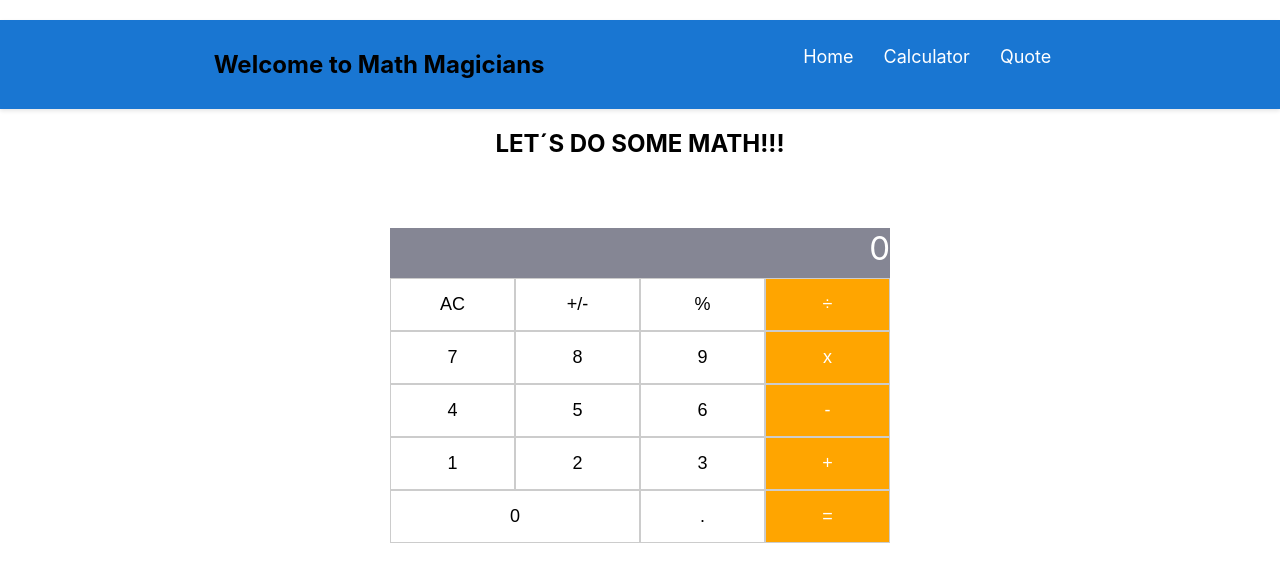
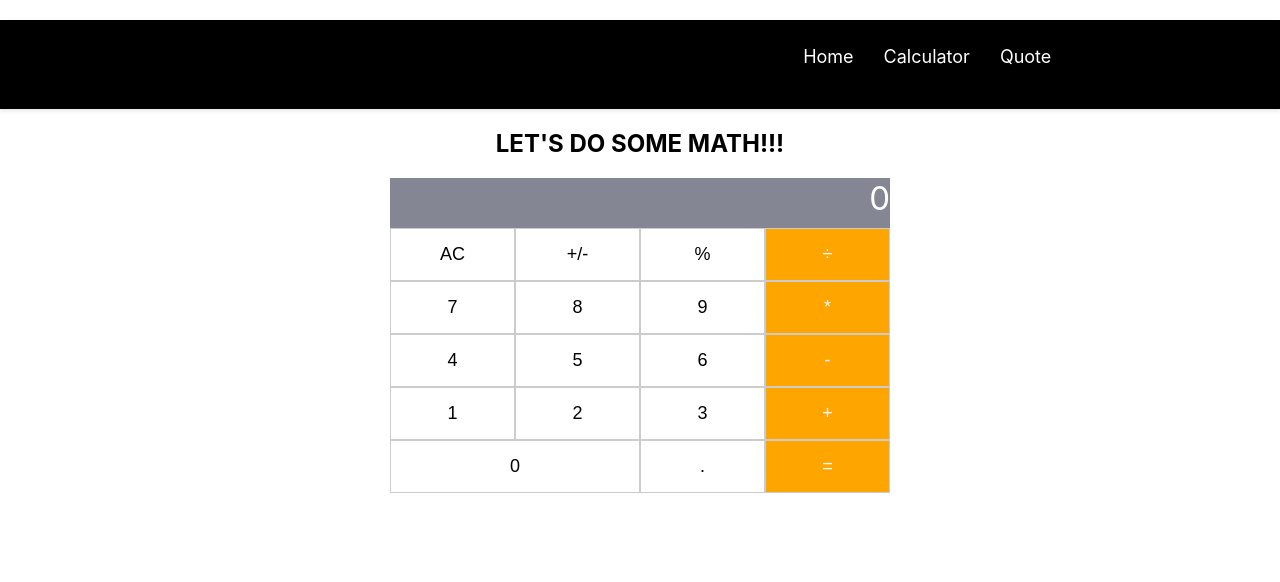
Before and after one commit to jlberbesi/Math-magicians, a React (Create React App) app: page /calculator in a window 1280 px wide. Shown: the top 582 px of the page. Built offline with nearby package versions, Linux system fonts and the light colour scheme.

Commit message:
Add Test and linter corrrections

```diff
--- a/package.json
+++ b/package.json
@@ -10,6 +10,7 @@
     "prop-types": "^15.8.1",
     "react": "^18.2.0",
     "react-dom": "^18.2.0",
+    "react-router-dom": "^6.15.0",
     "react-scripts": "^5.0.1",
     "web-vitals": "^2.1.4"
   },
--- a/src/App.css
+++ b/src/App.css
@@ -2,7 +2,7 @@
 .nav {
   display: flex;
   justify-content: space-evenly;
-  background-color: #1976d2;
+  background-color: black;
   padding: 10px;
   box-shadow: 0 2px 4px rgba(0, 0, 0, 0.1);
 }
--- a/src/App.js
+++ b/src/App.js
@@ -1,5 +1,6 @@
 import React from 'react';
 import './App.css';
+// eslint-disable-next-line import/no-extraneous-dependencies
 import {
   BrowserRouter as Router, Route, Routes, Link,
 } from 'react-router-dom';
--- a/src/CalculatorPage.js
+++ b/src/CalculatorPage.js
@@ -1,13 +1,11 @@
 import React from 'react';
-import Calculator from './Components/Calculator';
+import Calculator from './components/Calculator';
 
-function CalculatorPage() {
-  return (
-    <div className="page">
-      <h2>LET´S DO SOME MATH!!!</h2>
-      <Calculator />
-    </div>
-  );
-}
+const CalculatorPage = () => (
+  <div className="page">
+    <h2>LET&apos;S DO SOME MATH!!!</h2>
+    <Calculator />
+  </div>
+);
 
 export default CalculatorPage;
--- a/src/Home.css
+++ b/src/Home.css
@@ -1,7 +1,7 @@
 
 .page-container {
   max-width: 800px;
-    margin: 0 auto;
+  margin: 9vw auto;
   padding: 20px;
   background-color: #fff;
   box-shadow: 0 4px 8px rgba(0, 0, 0, 0.1);
--- a/src/Home.js
+++ b/src/Home.js
@@ -1,13 +1,11 @@
 import React from 'react';
 import './Home.css';
 
-function Home() {
-  return (
-    <div className="page-container">
-      <h1>Welcome to our page!</h1>
-      <p>A simple calculator app and a collection of fun quotes.</p>
-    </div>
-  );
-}
+const Home = () => (
+  <div className="page-container">
+    <h1>Welcome to our page!</h1>
+    <p>A simple calculator app and a collection of fun quotes.</p>
+  </div>
+);
 
 export default Home;
--- a/src/QuotePage.js
+++ b/src/QuotePage.js
@@ -1,14 +1,12 @@
 import React from 'react';
-import QuoteDisplay from './Components/QuoteDisplay';
 import './QuotePage.css';
+import QuoteDisplay from './components/QuoteDisplay';
 
-function QuotePage() {
-  return (
-    <div className="page">
-      <h2>Fun quote of the Day!</h2>
-      <QuoteDisplay />
-    </div>
-  );
-}
+const QuotePage = () => (
+  <div className="page">
+    <h2>Fun quote of the Day!</h2>
+    <QuoteDisplay />
+  </div>
+);
 
 export default QuotePage;
--- a/src/components/Calculator.css
+++ b/src/components/Calculator.css
@@ -1,8 +1,7 @@
 .calculator {
   width: 500px;
   margin: 0 auto;
-  margin-top: 50px;
-  padding: 20px;
+  padding: 0 20px;
   display: flex;
   flex-direction: column;
   align-items: center;
--- a/src/components/Calculator.js
+++ b/src/components/Calculator.js
@@ -13,34 +13,41 @@
     setCalculatorData(newCalculatorData);
   }
 
-  const buttonLayout = [
-    ['AC', '+/-', '%', '÷'],
-    ['7', '8', '9', 'x'],
-    ['4', '5', '6', '-'],
-    ['1', '2', '3', '+'],
-    ['0', '.', '='],
-  ];
-
   return (
     <div className="calculator">
       <div className="screen">
         {result}
       </div>
       <div className="buttons">
-        {buttonLayout.map((row, rowIndex) => (
-          // eslint-disable-next-line react/no-array-index-key
-          <div className="row" key={rowIndex}>
-            {row.map((label) => (
-              <Button
-                key={label}
-                label={label}
-                onClick={() => handleClick(label)}
-                special={label === '÷' || label === 'x' || label === '-' || label === '+' || label === '='}
-                doubleWidth={label === '0'}
-              />
-            ))}
-          </div>
-        ))}
+        <div className="row">
+          <Button label="AC" onClick={() => handleClick('AC')} />
+          <Button label="+/-" onClick={() => handleClick('+/-')} />
+          <Button label="%" onClick={() => handleClick('%')} />
+          <Button label="÷" special onClick={() => handleClick('÷')} />
+        </div>
+        <div className="row">
+          <Button label="7" onClick={() => handleClick('7')} />
+          <Button label="8" onClick={() => handleClick('8')} />
+          <Button label="9" onClick={() => handleClick('9')} />
+          <Button label="*" special onClick={() => handleClick('x')} />
+        </div>
+        <div className="row">
+          <Button label="4" onClick={() => handleClick('4')} />
+          <Button label="5" onClick={() => handleClick('5')} />
+          <Button label="6" onClick={() => handleClick('6')} />
+          <Button label="-" special onClick={() => handleClick('-')} />
+        </div>
+        <div className="row">
+          <Button label="1" onClick={() => handleClick('1')} />
+          <Button label="2" onClick={() => handleClick('2')} />
+          <Button label="3" onClick={() => handleClick('3')} />
+          <Button label="+" special onClick={() => handleClick('+')} />
+        </div>
+        <div className="row">
+          <Button label="0" doubleWidth onClick={() => handleClick('0')} />
+          <Button label="." onClick={() => handleClick('.')} />
+          <Button label="=" special onClick={() => handleClick('=')} />
+        </div>
       </div>
     </div>
   );
--- a/src/components/QuoteDisplay.js
+++ b/src/components/QuoteDisplay.js
@@ -6,7 +6,7 @@
   const [error, setError] = useState(null);
 
   useEffect(() => {
-    async function fetchQuote() {
+    const fetchQuote = async () => {
       try {
         const response = await fetch('https://api.api-ninjas.com/v1/quotes?category=funny', {
           method: 'GET',
@@ -18,14 +18,14 @@
         if (data.length > 0) {
           setQuote(data[0].quote);
         } else {
-          setError('No Quotes Found');
+          setError('No Qoutes Found');
         }
+        setLoading(false);
       } catch (err) {
         setError('Error Obtaining Quote');
-      } finally {
         setLoading(false);
       }
-    }
+    };
 
     fetchQuote();
   }, []);
```
Also changed, not shown: src/CalculatorPage.css (indentation only), src/QuotePage.css (indentation only), 2 other files (tests, documents, lock files or other folders). Lines whose indentation alone changed are shown as unchanged.
